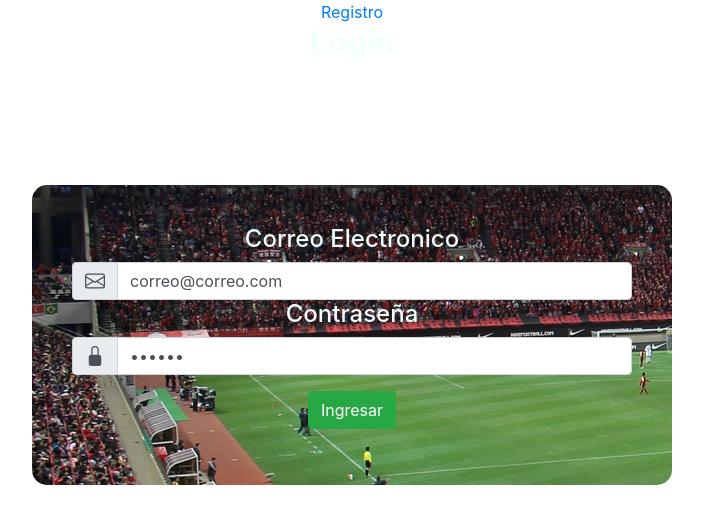
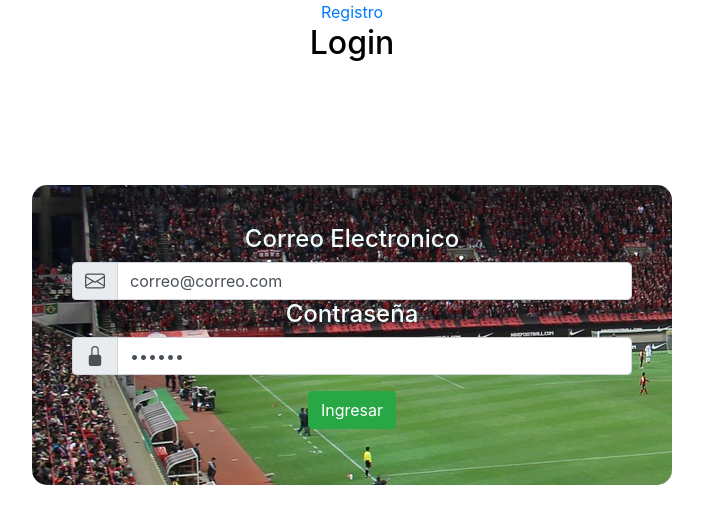
Before and after one commit to raulcatalan95/ProyectoITF, a Vue app: page /login#/login in a window 1280 px wide. Shown: the top 524 px of the page, without its empty margins (288-991 px from the left). Built offline with nearby package versions, Linux system fonts and the light colour scheme.

Commit message:
proyecto terminado

```diff
--- a/src/router/index.js
+++ b/src/router/index.js
@@ -24,17 +24,19 @@ const routes = [
       {
         path: "inicio",
         name: "inicio",
-       component:Inicio
+       component:Inicio,
+
       },
       {
         path: "buscador",
         name: "buscador",
        component:Buscador,
+
       },
       {
         path: "favoritos",
         name: "favoritos",
-       component:Favoritos,
+       component:Favoritos
       },
     ]
   },
--- a/src/views/Inicio.vue
+++ b/src/views/Inicio.vue
@@ -74,7 +74,10 @@ export default {
     let correo = Firebase.auth().currentUser.email
     axios.get("https://us-central1-proyectoitf.cloudfunctions.net/jugadores/jugadores/"+correo ).then(data=>{
       let favs = data.data.jugadoresFavoritos
+      favs?
       this.$store.dispatch('setFavoritosInicial', favs)
+      :
+      this.$store.dispatch('setFavoritosInicial', [])
     })
   },
 
--- a/src/views/Login.vue
+++ b/src/views/Login.vue
@@ -82,6 +82,9 @@ console.log(reject.message)
 background-position-y: center;
   color: azure;
 }
+.login h2{
+  color: black;
+}
 @media screen and (min-width:300px){
   .formulario{
       width: 100%;
```
Also changed, not shown: src/views/Registro.vue (line endings or trailing spaces).
